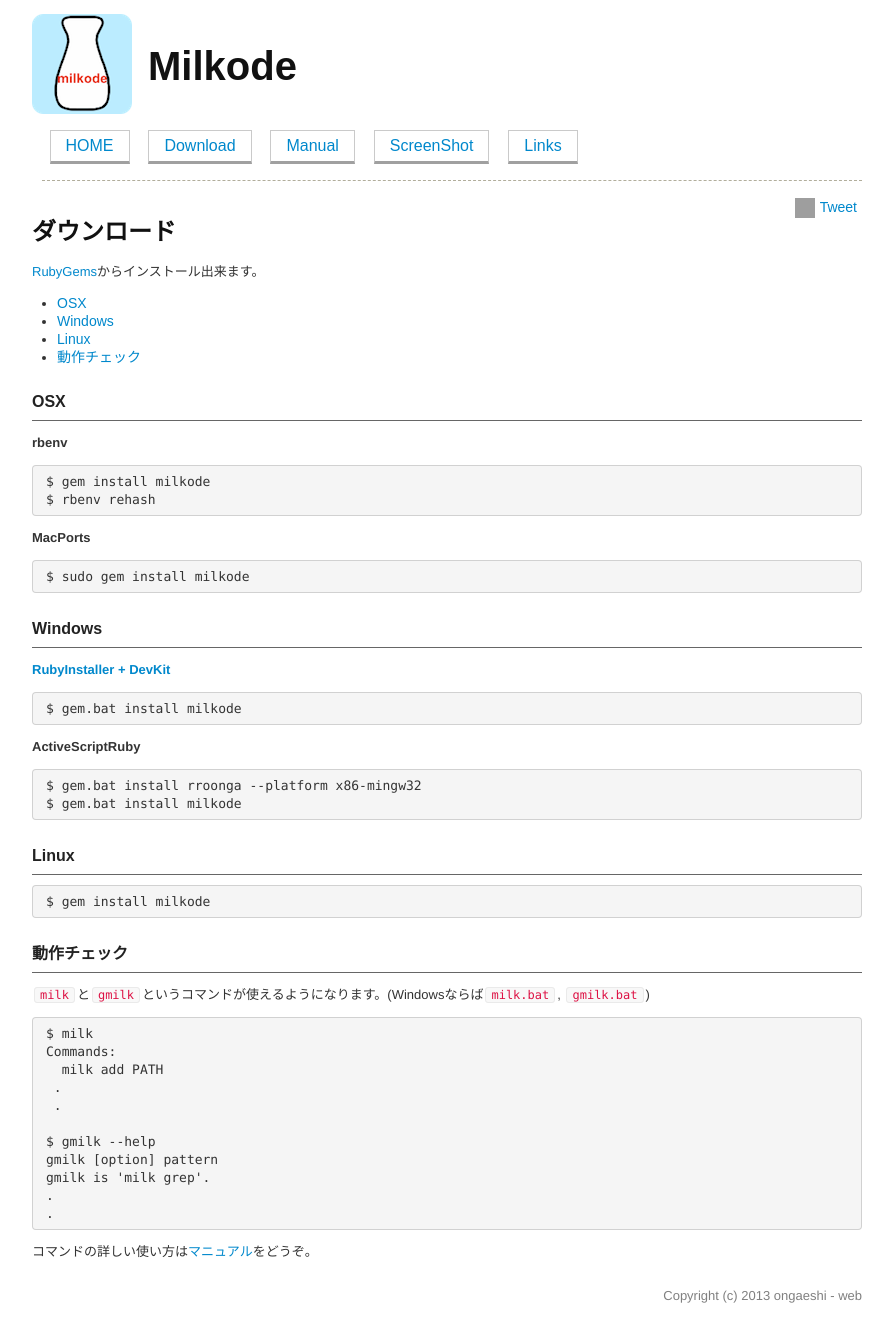
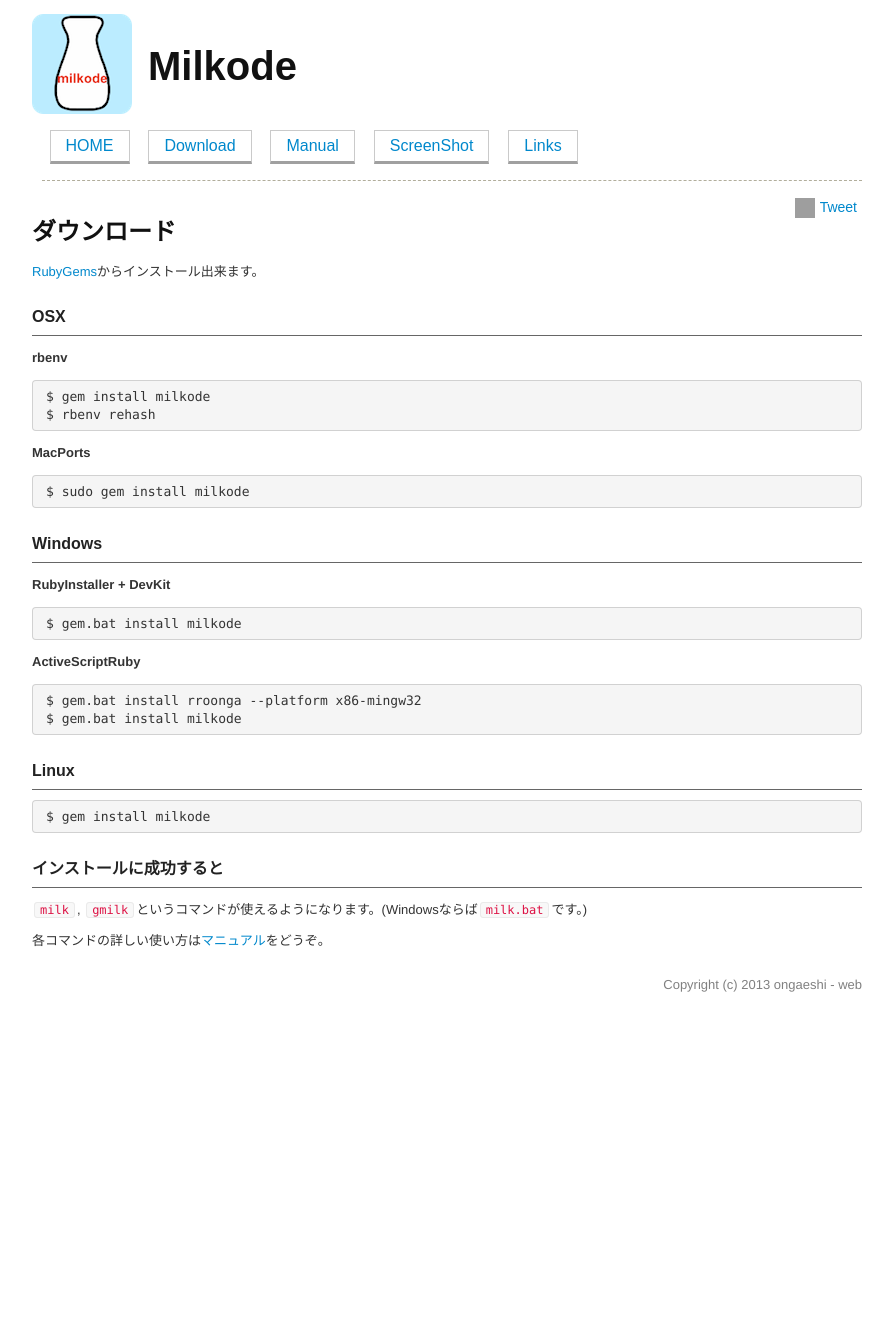
Before and after one commit to ongaeshi/milkode, a Jekyll site: the page built from download.md, in a window 1280 px wide. Shown: the whole page, without its empty margins (193-1086 px from the left). Built offline with Jekyll 4.4.1, drawn with Linux system fonts in a browser that asks for light colours; Markdown is read by kramdown in place of the engine named in the settings; comment, search, counter and statistics services are not loaded; after the commit the page ends 1007 px from its top, so only the background shows below that; grey boxes are pictures that could not be loaded.

Commit message:
ダウンロードの情報を必要最小限に

```diff
--- a/download.md
+++ b/download.md
@@ -5,12 +5,7 @@ title: ダウンロード
 # ダウンロード
 [RubyGems](https://rubygems.org/gems/milkode)からインストール出来ます。
 
-- [OSX](#osx)
-- [Windows](#windows)
-- [Linux](#linux)
-- [動作チェック](#validate)
-
-## <a id="osx" /> OSX
+## <a id="osx"></a> OSX
 **rbenv**
 
 <pre>
@@ -24,9 +19,9 @@ $ rbenv rehash
 $ sudo gem install milkode
 </pre>
 
-## <a id="windows" /> Windows
+## <a id="windows"></a> Windows
 
-**[RubyInstaller + DevKit](http://rubyinstaller.org/downloads/)**
+**RubyInstaller + DevKit**
 
 <pre>
 $ gem.bat install milkode
@@ -39,27 +34,14 @@ $ gem.bat install rroonga --platform x86-mingw32
 $ gem.bat install milkode
 </pre>
 
-## <a id="linux" /> Linux
+## <a id="linux"></a> Linux
 
 <pre>
 $ gem install milkode
 </pre>
 
-## <a id="validate" /> 動作チェック
-`milk`と`gmilk`というコマンドが使えるようになります。(Windowsならば`milk.bat`, `gmilk.bat`)
+## <a id="success"></a> インストールに成功すると
 
-<pre>
-$ milk
-Commands:
-  milk add PATH
- .
- .
+`milk`, `gmilk`というコマンドが使えるようになります。(Windowsならば`milk.bat`です。)
 
-$ gmilk --help
-gmilk [option] pattern
-gmilk is 'milk grep'.
-.
-.
-</pre>
-
-コマンドの詳しい使い方は[マニュアル](./manual.html)をどうぞ。
+各コマンドの詳しい使い方は[マニュアル](./manual.html)をどうぞ。
```
